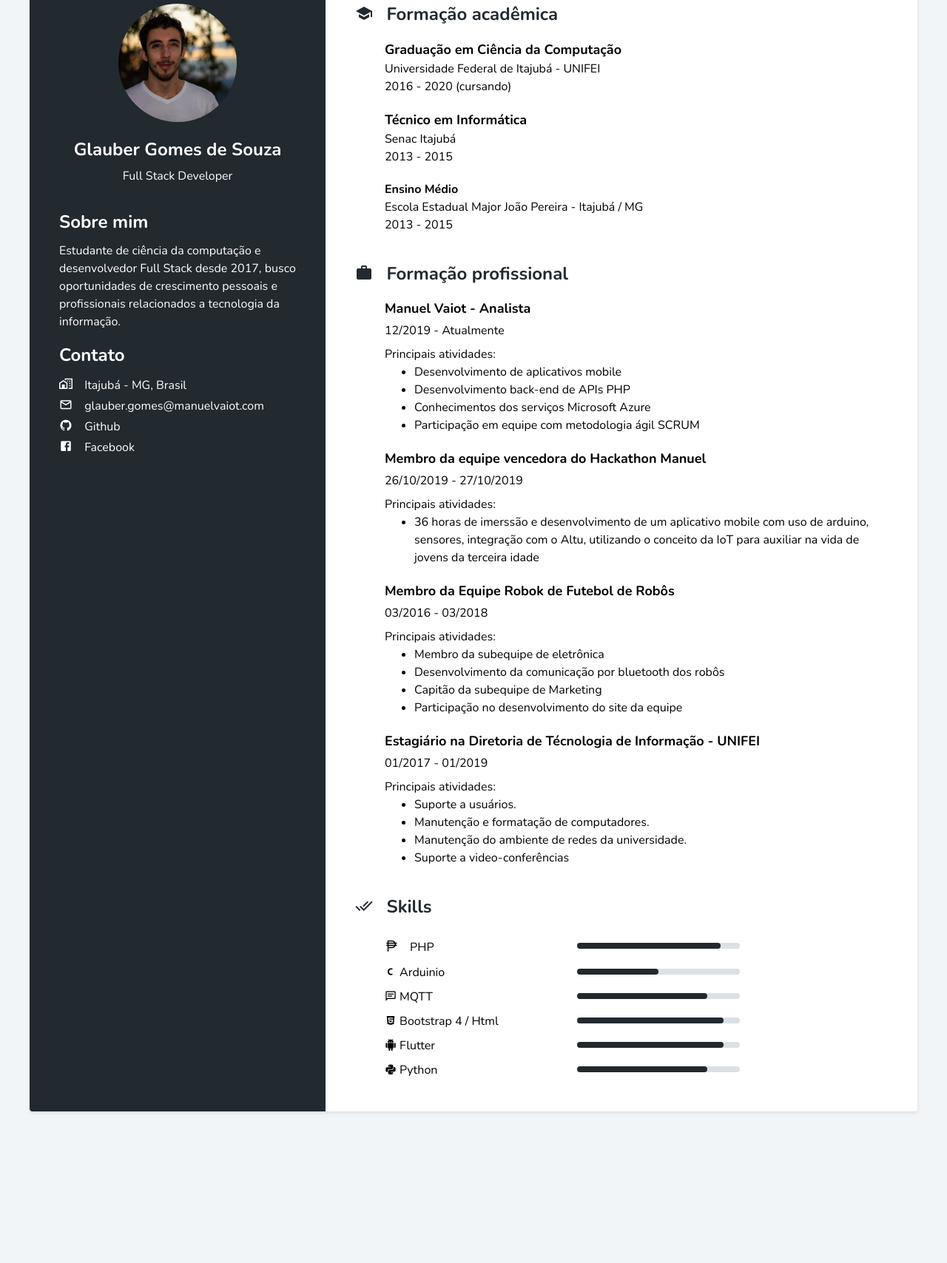
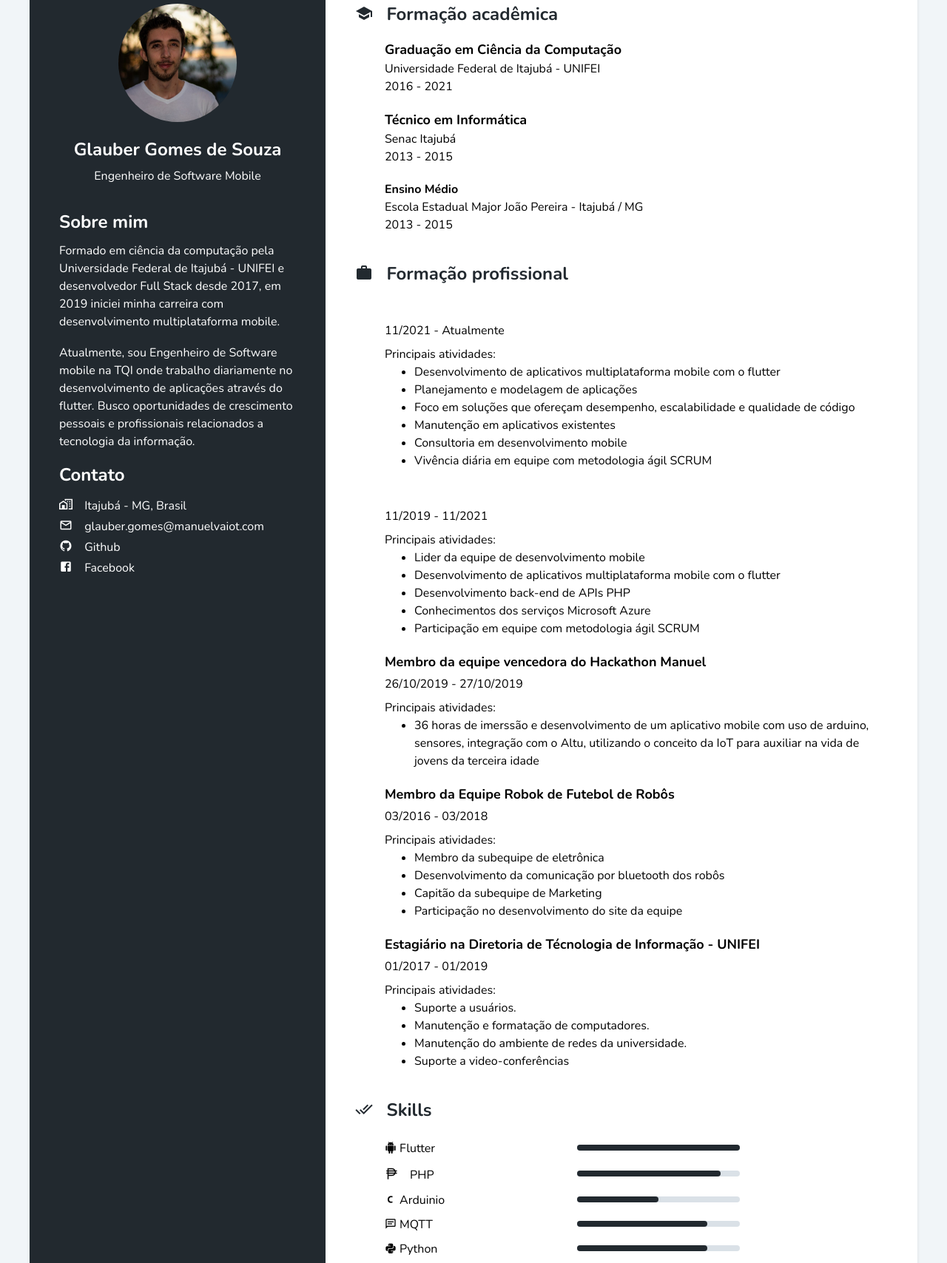
Before and after one commit to Glauber26/glauber26.github.io, a website built with webpack: page index.html in a window 1280 px wide. Shown: the part 67-1775 px from the top of the page at 74% size. Before the commit the page ends 1602 px from the top, so only its background shows below. Built offline with nearby package versions, Linux system fonts and the light colour scheme.

Commit message:
update infos

```diff
--- a/index.html
+++ b/index.html
@@ -22,6 +22,20 @@
     </script>
 
 </head>
+
+<style>
+    a:link {
+      color: white;
+      background-color: transparent;
+      text-decoration: none;
+    }
+
+    a:active {
+      color: black;
+      background-color: transparent;
+      text-decoration: underline;
+    }
+    </style>
 <body class="font-sans bg-grey-lighter">
 
 <div class="container print:max-w-full">
@@ -33,15 +47,21 @@
                 </div>
                 <div class="print:pl-10">
                     <h2 class="mb-3">Glauber Gomes de Souza</h2>
-                    <p>Full Stack Developer</p>
+                    <p>Engenheiro de Software Mobile</p>
                 </div>
             </div>
 
             <div class="mb-5 print:flex-col">
                 <h2 class="mb-3">Sobre mim</h2>
                 <p class="leading-15">
-                    Estudante de ciência da computação e desenvolvedor Full Stack desde 2017, busco oportunidades de crescimento
-                    pessoais e profissionais relacionados a tecnologia da informação.
+                    Formado em ciência da computação pela Universidade Federal de Itajubá - UNIFEI e desenvolvedor
+                    Full Stack desde 2017, em 2019 iniciei minha carreira com desenvolvimento multiplataforma mobile.
+                </p>
+                <br>
+                <p class="leading-15">
+                    Atualmente, sou Engenheiro de Software mobile na TQI onde trabalho diariamente no desenvolvimento
+                    de aplicações através do flutter. Busco oportunidades de crescimento pessoais e profissionais
+                    relacionados a tecnologia da informação.
                 </p>
             </div>
 
@@ -79,7 +99,7 @@
                 <div class="leading-15 mt-5 ml-10">
                     <p class="text-lg font-bold">Graduação em Ciência da Computação</p>
                     <p>Universidade Federal de Itajubá - UNIFEI</p>
-                    <p>2016 - 2020 (cursando)</p>
+                    <p>2016 - 2021</p>
                 </div>
 
                 <div class="leading-15 mt-5 ml-10">
@@ -87,7 +107,6 @@
                     <p>Senac Itajubá</p>
                     <p>2013 - 2015</p>
                 </div>
-
 
                 <div class="leading-15 mt-5 ml-10">
                     <p class="font-bold">Ensino Médio</p>
@@ -103,11 +122,26 @@
                 </h2>
 
                 <div class="leading-15 mt-5 ml-10">
-                    <p class="text-lg font-bold">Manuel Vaiot - Analista</p>
-                    <p class="mt-1">12/2019 - Atualmente</p>
+                    <a href="https://www.tqi.com.br/" target="_blank"><p class="text-lg font-bold">TQI - Consultoria e Desenvolvimento LTDA | Engenheiro de Software</p></a>
+                    <p class="mt-1">11/2021 - Atualmente</p>
                     <p class="mt-2">Principais atividades:</p>
                     <ul>
-                        <li>Desenvolvimento de aplicativos mobile</li>
+                        <li>Desenvolvimento de aplicativos multiplataforma mobile com o flutter</li>
+                        <li>Planejamento e modelagem de aplicações</li>
+                        <li>Foco em soluções que ofereçam desempenho, escalabilidade e qualidade de código</li>
+                        <li>Manutenção em aplicativos existentes</li>
+                        <li>Consultoria em desenvolvimento mobile</li>
+                        <li>Vivência diária em equipe com metodologia ágil SCRUM</li>
+                    </ul>
+                </div>
+
+                <div class="leading-15 mt-5 ml-10">
+                    <a href="https://www.manuelvaiot.com/" target="_blank"><p class="text-lg font-bold">Manuel Vaiot - Analista de Desenvolvimento de Software</p></a>
+                    <p class="mt-1">11/2019 - 11/2021</p>
+                    <p class="mt-2">Principais atividades:</p>
+                    <ul>
+                        <li>Lider da equipe de desenvolvimento mobile</li>
+                        <li>Desenvolvimento de aplicativos multiplataforma mobile com o flutter</li>
                         <li>Desenvolvimento back-end de APIs PHP</li>
                         <li>Conhecimentos dos serviços Microsoft Azure</li>
                         <li>Participação em equipe com metodologia ágil SCRUM</li>
@@ -157,6 +191,18 @@
                 <div class="ml-10 mt-5 leading-2 lg:w-2/3">
                     <div class="flex content-center">
                         <div class="w-1/2">
+                            <i class="mdi mdi-android"></i>
+                            Flutter
+                        </div>
+                        <div class="flex-1 self-center pl-5">
+                            <div class="w-full bg-grey-light rounded">
+                                <div class="bg-purple text-xs leading-none rounded p-1" style="width: 100%"></div>
+                            </div>
+                        </div>
+                    </div>
+
+                    <div class="flex content-center">
+                        <div class="w-1/2">
                             <i class="mr-3 mdi mdi-currency-php text-lg"></i>
                             PHP
                         </div>
@@ -187,30 +233,6 @@
                         <div class="flex-1 self-center pl-5">
                             <div class="w-full bg-grey-light rounded">
                                 <div class="bg-purple text-xs leading-none rounded p-1" style="width: 80%"></div>
-                            </div>
-                        </div>
-                    </div>
-
-                    <div class="flex content-center">
-                        <div class="w-1/2">
-                            <i class="mdi mdi-language-html5"></i>
-                            Bootstrap 4 / Html
-                        </div>
-                        <div class="flex-1 self-center pl-5">
-                            <div class="w-full bg-grey-light rounded">
-                                <div class="bg-purple text-xs leading-none rounded p-1" style="width: 90%"></div>
-                            </div>
-                        </div>
-                    </div>
-
-                    <div class="flex content-center">
-                        <div class="w-1/2">
-                            <i class="mdi mdi-android"></i>
-                            Flutter
-                        </div>
-                        <div class="flex-1 self-center pl-5">
-                            <div class="w-full bg-grey-light rounded">
-                                <div class="bg-purple text-xs leading-none rounded p-1" style="width: 90%"></div>
                             </div>
                         </div>
                     </div>
```
